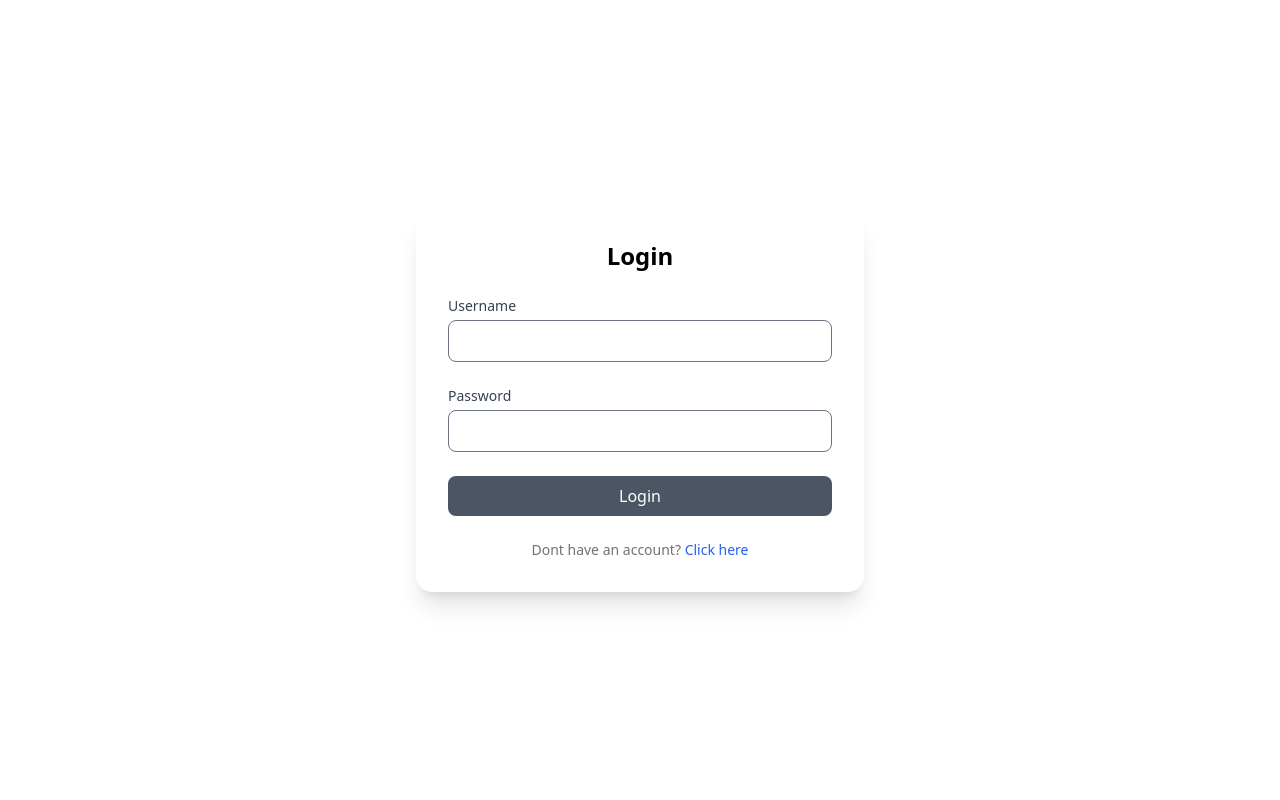
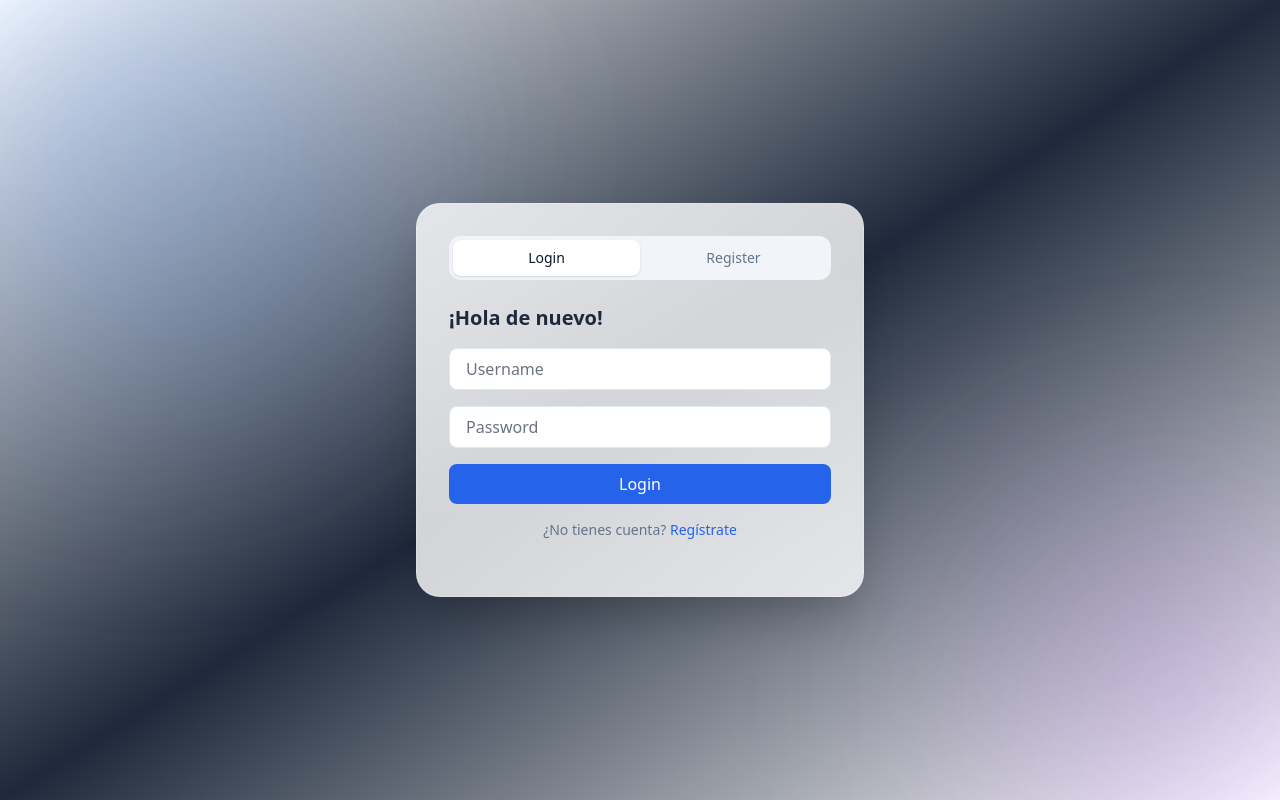
Before and after one commit to esewho/jobManager-Front, a React (Vite) app: page /auth in a window 1280 px wide. Before the commit this address led to /auth/login. Built offline with nearby package versions, Linux system fonts and the light colour scheme; no server answers.

Commit message:
changed login and register forms and added a landingPage which have forms in it

```diff
--- /dev/null
+++ b/src/components/AuthLandingPage.tsx
@@ -0,0 +1,61 @@
+import { useState } from "react"
+import RegisterForm from "./RegisterForm"
+import LoginForm from "./LoginForm"
+export default function AuthLandingPage() {
+	const [mode, setMode] = useState<"login" | "register">("login")
+
+	return (
+		<div className="min-h-screen flex items-center justify-center bg-gradient-to-br from-slate-900 via-slate-800 to-slate-900 relative overflow-hidden">
+			{/* Glow background */}
+			<div className="absolute w-[500px] h-[500px] bg-blue-500/20 blur-[120px] rounded-full top-[-100px] left-[-100px]" />
+			<div className="absolute w-[400px] h-[400px] bg-purple-500/20 blur-[120px] rounded-full bottom-[-100px] right-[-100px]" />
+
+			<div className="relative z-10 w-full max-w-md">
+				<div className="bg-white/80 backdrop-blur-xl rounded-3xl shadow-2xl p-8 border border-white/20">
+					{/* Tabs */}
+					<div className="flex mb-6 bg-slate-100 rounded-xl p-1">
+						<button
+							onClick={() => setMode("login")}
+							className={`flex-1 py-2 rounded-lg text-sm font-medium transition ${
+								mode === "login"
+									? "bg-white shadow text-slate-900"
+									: "text-slate-500"
+							}`}
+						>
+							Login
+						</button>
+
+						<button
+							onClick={() => setMode("register")}
+							className={`flex-1 py-2 rounded-lg text-sm font-medium transition ${
+								mode === "register"
+									? "bg-white shadow text-slate-900"
+									: "text-slate-500"
+							}`}
+						>
+							Register
+						</button>
+					</div>
+
+					<div className="relative h-[260px] overflow-hidden">
+						<div
+							className={`absolute w-full transition-all duration-500 ${
+								mode === "login" ? "left-0" : "-left-full"
+							}`}
+						>
+							<LoginForm onSwitch={() => setMode("register")} />
+						</div>
+
+						<div
+							className={`absolute w-full transition-all duration-500 ${
+								mode === "register" ? "left-0" : "left-full"
+							}`}
+						>
+							<RegisterForm onSwitch={() => setMode("login")} />
+						</div>
+					</div>
+				</div>
+			</div>
+		</div>
+	)
+}
--- a/src/components/LoginForm.tsx
+++ b/src/components/LoginForm.tsx
@@ -1,90 +1,60 @@
-import { useEffect, useState } from "react"
-import { useNavigate } from "react-router-dom"
+import { useState } from "react"
+
+import { toast } from "react-toastify"
 import { useAuth } from "../context/authContext"
-import { toast } from "react-toastify"
 
-export default function LoginForm() {
+type Props = {
+	onSwitch: () => void
+}
+
+export default function LoginForm({ onSwitch }: Props) {
 	const [username, setUsername] = useState("")
 	const [password, setPassword] = useState("")
-	const [error, setError] = useState("")
-	const navigate = useNavigate()
-
-	const { login, isAuthenticated } = useAuth()
-
-	useEffect(() => {
-		if (isAuthenticated) {
-			navigate("/", { replace: true })
-		}
-	}, [isAuthenticated, navigate])
+	const { login } = useAuth()
 
 	const handleSubmit = async (e: React.FormEvent) => {
 		e.preventDefault()
-		try {
+
 		if (!username || !password) {
-				toast.error("Please fill in all fields")
+			toast.error("Fill all fields")
 			return
 		}
+
 		await login(username, password)
-			navigate("/")
-			toast.success("Login successful")
-		} catch (error) {
-			console.error("Login error:", error)
-			toast.error("Login failed")
 	}
-	}
+
 	return (
-		<div className="min-h-screen flex items-center justify-center bg-linear-to-br from-gray-50 to-gray-100">
-			<form
-				className="bg-white p-8 rounded-2xl shadow-xl w-full max-w-md space-y-6"
-				onSubmit={handleSubmit}
-			>
-				<h2 className="text-2xl font-bold text-center mb-6">Login</h2>
-				<div>
-					<label
-						htmlFor="username"
-						className="block text-sm font-medium text-gray-700 mb-1"
-					>
-						Username
-					</label>
+		<form onSubmit={handleSubmit} className="space-y-4">
+			<h2 className="text-xl font-bold text-slate-800">¡Hola de nuevo!</h2>
+
 			<input
-						type="text"
-						id="username"
 				value={username}
 				onChange={(e) => setUsername(e.target.value)}
-						className="w-full px-4 py-2 border rounded-lg focus:outline-none focus:ring-2 focus:ring-blue-500"
+				placeholder="Username"
+				className="w-full px-4 py-2 rounded-lg border border-slate-200 focus:ring-2 focus:ring-blue-500 outline-none"
 			/>
-				</div>
-				<div>
-					<label
-						htmlFor="password"
-						className="block text-sm font-medium text-gray-700 mb-1"
-					>
-						Password
-					</label>
+
 			<input
 				type="password"
-						id="password"
 				value={password}
 				onChange={(e) => setPassword(e.target.value)}
-						className="w-full px-4 py-2 border rounded-lg focus:outline-none focus:ring-2 focus:ring-blue-500"
+				placeholder="Password"
+				className="w-full px-4 py-2 rounded-lg border border-slate-200 focus:ring-2 focus:ring-blue-500 outline-none"
 			/>
-				</div>
-				<button
-					type="submit"
-					className="w-full bg-gray-600 text-white py-2 rounded-lg hover:bg-gray-700 transition duration-300 cursor-pointer"
-				>
+
+			<button className="w-full bg-blue-600 text-white py-2 rounded-lg hover:bg-blue-700 transition">
 				Login
 			</button>
-				<p className="text-sm text-center text-zinc-500">
-					Dont have an account?{" "}
-					<a
-						className="text-blue-600 font medium hover:underline"
-						href="/auth/register"
+
+			<p className="text-sm text-center text-slate-500">
+				¿No tienes cuenta?{" "}
+				<span
+					onClick={onSwitch}
+					className="text-blue-600 cursor-pointer hover:underline"
 				>
-						Click here
-					</a>
+					Regístrate
+				</span>
 			</p>
 		</form>
-		</div>
 	)
 }
--- a/src/components/RegisterForm.tsx
+++ b/src/components/RegisterForm.tsx
@@ -1,96 +1,60 @@
-import { useEffect, useState } from "react"
-import { useNavigate } from "react-router-dom"
+import { useState } from "react"
+
 import { toast } from "react-toastify"
 import { useAuth } from "../context/authContext"
 
-export default function RegisterForm() {
+type Props = {
+	onSwitch: () => void
+}
+
+export default function RegisterForm({ onSwitch }: Props) {
 	const [username, setUsername] = useState("")
 	const [password, setPassword] = useState("")
-	const navigate = useNavigate()
-
-	const { isAuthenticated, register } = useAuth()
-
-	useEffect(() => {
-		if (isAuthenticated) {
-			navigate("/", { replace: true })
-		}
-	}, [isAuthenticated, navigate])
+	const { register } = useAuth()
 
 	const handleSubmit = async (e: React.FormEvent) => {
 		e.preventDefault()
-		try {
+
 		if (!username || !password) {
-				toast.error("Please fill in all fields")
+			toast.error("Fill all fields")
 			return
 		}
+
 		await register(username, password)
-			navigate("/")
-		} catch (error) {
-			console.error("Registration error:", error)
 	}
-	}
+
 	return (
-		<div className="min-h-screen flex items-center justify-center bg-linear-to-br from-gray-50 to-gray-100">
-			<form
-				className="bg-white p-8 rounded-2xl shadow-xl w-full max-w-md space-y-6"
-				onSubmit={handleSubmit}
-			>
-				<h2 className="text-2xl font-bold text-center mb-6">Register</h2>
-				<div>
-					<label
-						htmlFor="username"
-						className="block text-sm font-medium text-gray-700 mb-1"
-					>
-						Username
-					</label>
+		<form onSubmit={handleSubmit} className="space-y-4">
+			<h2 className="text-xl font-bold text-slate-800">Crear cuenta</h2>
+
 			<input
-						type="text"
-						id="username"
 				value={username}
 				onChange={(e) => setUsername(e.target.value)}
-						className="w-full px-4 py-2 border rounded-lg focus:outline-none focus:ring-2 focus:ring-blue-500"
+				placeholder="Username"
+				className="w-full px-4 py-2 rounded-lg border border-slate-200 focus:ring-2 focus:ring-blue-500 outline-none"
 			/>
-				</div>
-				<div>
-					<label
-						htmlFor="password"
-						className="block text-sm font-medium text-gray-700 mb-1"
-					>
-						Password
-					</label>
+
 			<input
 				type="password"
-						id="password"
 				value={password}
 				onChange={(e) => setPassword(e.target.value)}
-						className="w-full px-4 py-2 border rounded-lg focus:outline-none focus:ring-2 focus:ring-blue-500"
+				placeholder="Password"
+				className="w-full px-4 py-2 rounded-lg border border-slate-200 focus:ring-2 focus:ring-blue-500 outline-none"
 			/>
-				</div>
-				<button
-					type="submit"
-					className="w-full bg-gray-600 text-white py-2 rounded-lg hover:bg-gray-700 transition duration-300 cursor-pointer"
+
+			<button className="w-full bg-purple-600 text-white py-2 rounded-lg hover:bg-purple-700 transition">
+				Registrar
+			</button>
+
+			<p className="text-sm text-center text-slate-500">
+				Si eres miembro inicie sesión{" "}
+				<span
+					onClick={onSwitch}
+					className="text-blue-600 cursor-pointer hover:underline"
 				>
-					Register
-				</button>
-				<p className="text-sm text-center text-zinc-500">
-					Already have an account?{" "}
-					<a
-						className="text-blue-600 font medium hover:underline"
-						href="/auth/login"
-					>
-						Click here
-					</a>
-				</p>
-				<p className="text-sm text-center text-zinc-500">
-					Register Admin{" "}
-					<a
-						className="text-blue-600 font medium hover:underline "
-						href="/auth/register-admin"
-					>
-						Click here
-					</a>
+					Login
+				</span>
 			</p>
 		</form>
-		</div>
 	)
 }
--- a/src/components/WorkProgressChart.tsx
+++ b/src/components/WorkProgressChart.tsx
@@ -40,7 +40,7 @@ export default function WorkProgressChart({
 		>
 			<h2 className="text-lg font-semibold mb-4">{title}</h2>
 
-			<div className="flex gap-20 items-center">
+			<div className="flex gap-20 md:gap-5 items-center">
 				<PieChart width={200} height={200}>
 					<Pie
 						data={chartData}
--- a/src/components/workspace/WorkspaceAdminView.tsx
+++ b/src/components/workspace/WorkspaceAdminView.tsx
@@ -7,7 +7,6 @@ import { useEffect, useState } from "react"
 import { getAllWorkspaceUsers, getMySummary } from "../../lib/lib"
 import type { Summary } from "../../types/summary-type"
 import type { WorkspaceUserAdmin } from "../../types/WorkspaceUserAdmin-type"
-import type { ViewDetailUsersDayType } from "../../types/ViewDetailUsersDay-type"
 
 export default function WorkspaceAdminView() {
 	const { workspaceId } = useParams()
@@ -15,9 +14,6 @@ export default function WorkspaceAdminView() {
 
 	const [usersData, setUsersData] = useState<WorkspaceUserAdmin | null>(null)
 	const [summary, setSummary] = useState<Summary | null>(null)
-	const [selectedSession, setSelectedSession] = useState<
-		ViewDetailUsersDayType[number] | null
-	>(null)
 
 	const refreshUsers = async () => {
 		if (!workspaceId) return
@@ -27,8 +23,6 @@ export default function WorkspaceAdminView() {
 
 		const summaryData = await getMySummary(workspaceId)
 		setSummary(summaryData)
-
-		const sessionDetail = await get
 	}
 
 	useEffect(() => {
--- /dev/null
+++ b/src/routes/PrivateRoute.tsx
@@ -0,0 +1,15 @@
+import type { JSX } from "react"
+import { useAuth } from "../context/authContext"
+import { Navigate } from "react-router-dom"
+
+export default function PrivateRoute({ children }: { children: JSX.Element }) {
+	const { user, isLoading } = useAuth()
+
+	if (isLoading) return <div>cargando...</div>
+
+	if (!user) {
+		return <Navigate to="/auth" replace />
+	}
+
+	return children
+}
--- a/src/routes/indexRoutes.tsx
+++ b/src/routes/indexRoutes.tsx
@@ -14,6 +14,8 @@ import HistoryCalendarPage from "../components/workspace/HistoryCalendar/History
 import { useAuth } from "../context/authContext"
 import type { JSX } from "react"
 import DashboardLayout from "../layouts/DashboardLayout"
+import AuthLandingPage from "../components/AuthLandingPage"
+import PrivateRoute from "./PrivateRoute"
 
 function AdminRoute({ children }: { children: JSX.Element }) {
 	const { user, isLoading } = useAuth()
@@ -31,14 +33,28 @@ export default function IndexRoutes() {
 	return (
 		<Routes>
 			{/* AUTH */}
-			<Route path="/auth/login" element={<LoginForm />} />
-			<Route path="/auth/register" element={<RegisterForm />} />
+			<Route path="/auth" element={<AuthLandingPage />} />
+
 			<Route path="/auth/register-admin" element={<RegisterAdminForm />} />
 
 			{/* ROOT */}
-			<Route path="/" element={<WorkspaceSelector />} />
+			<Route
+				path="/"
+				element={
+					<PrivateRoute>
+						<WorkspaceSelector />
+					</PrivateRoute>
+				}
+			/>
 
-			<Route path="/workspace/:workspaceId" element={<DashboardLayout />}>
+			<Route
+				path="/workspace/:workspaceId"
+				element={
+					<PrivateRoute>
+						<DashboardLayout />
+					</PrivateRoute>
+				}
+			>
 				<Route index element={<WorkspaceUserView />} />
 
 				<Route
```
Also changed, not shown: src/lib/lib.ts (+15 -0 lines), src/routes/protectedRoute.tsx (deleted). Lines whose indentation alone changed are shown as unchanged.
